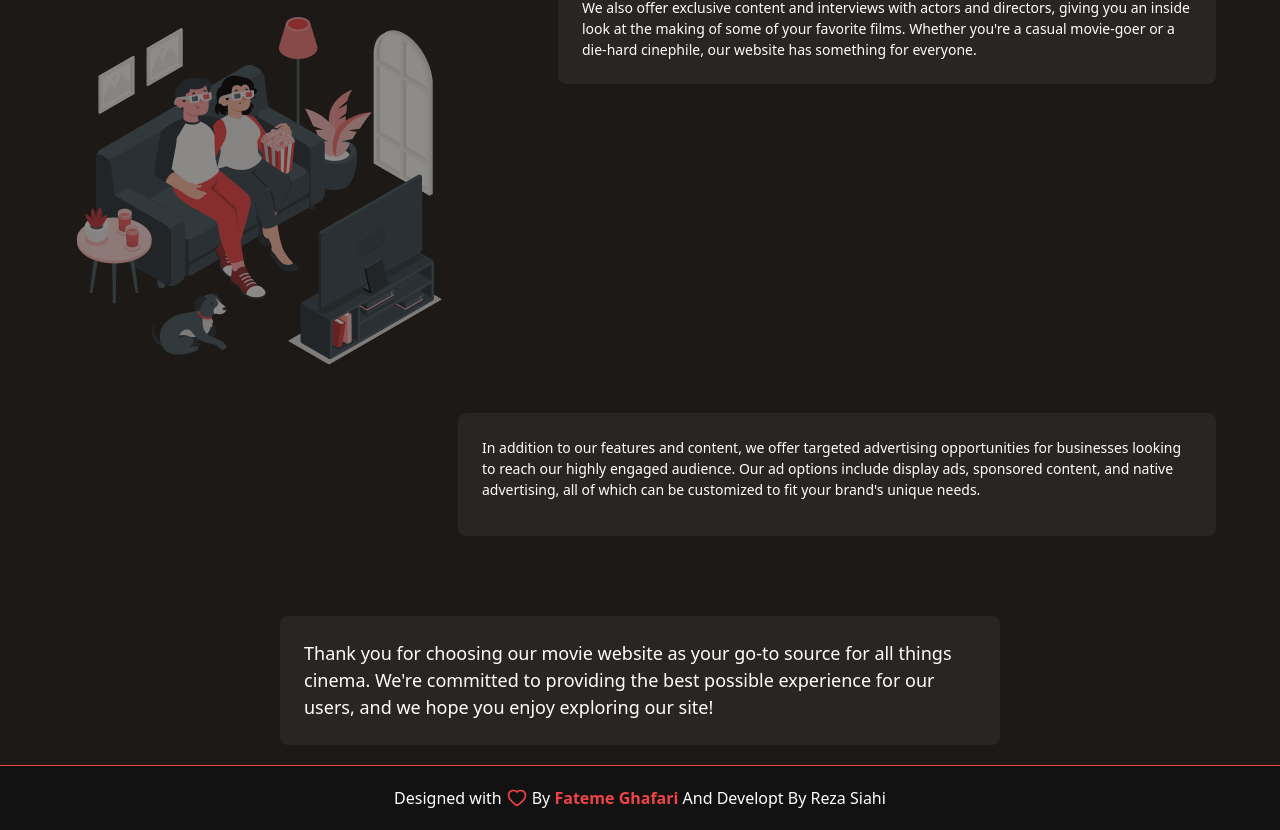
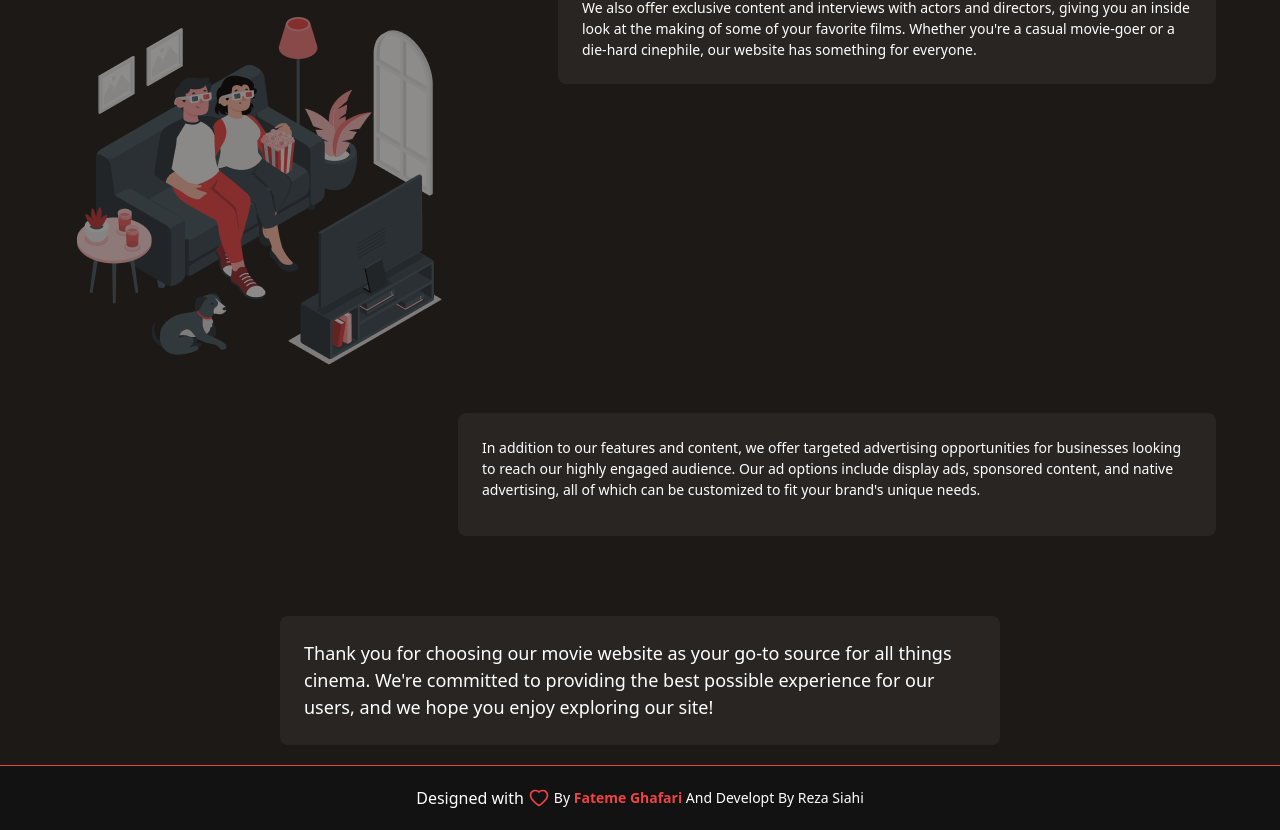
Before and after one commit to Reza0101/Movie, a React (Create React App) app: page / in a window 1280 px wide. Shown: the part 4286-5116 px from the top of the page. Built offline with nearby package versions, Linux system fonts and the light colour scheme; no server answers.

Commit message:
Update Footer.js

```diff
--- a/src/components/Footer.js
+++ b/src/components/Footer.js
@@ -10,7 +10,8 @@ const Footer = () => {
 
                 <AiOutlineHeart className="text-red-500 text-[22px]" />
 
-                <p>By <a className="text-red-500 font-bold" href="https://fatemeweb.vercel.app/en">Fateme Ghafari</a> And Developt By Reza Siahi</p>
+                <p className="text-sm md:text-md text-center"
+    >By <a className="text-red-500 font-bold" href="https://fatemeweb.vercel.app/en">Fateme Ghafari</a> And Developt By Reza Siahi</p>
             </div>
         </div>
     );
```
